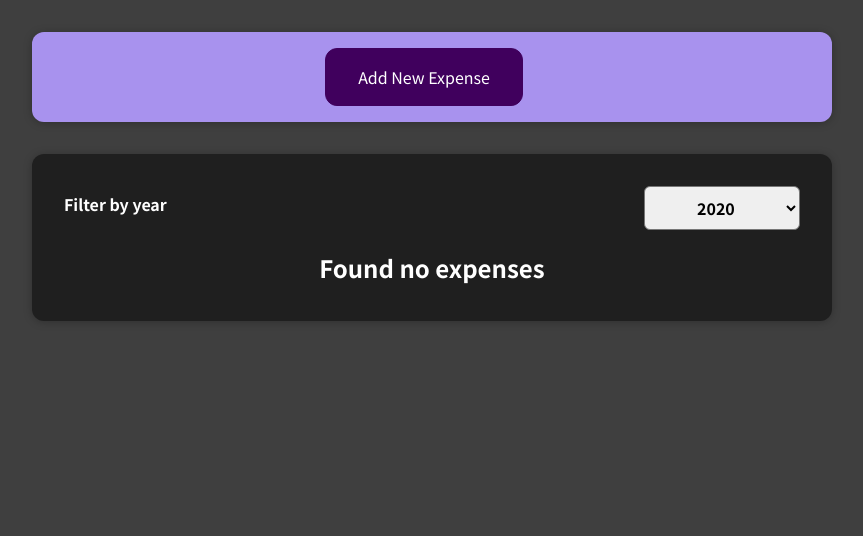
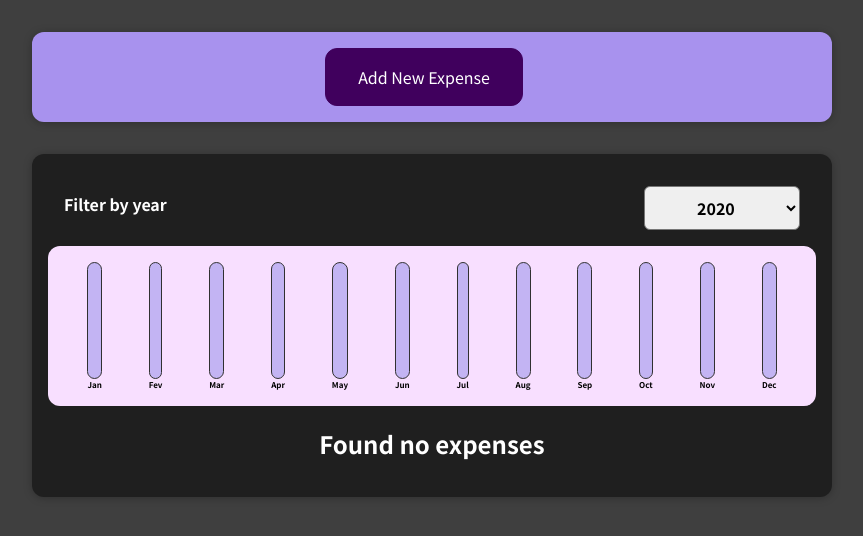
Before and after one commit to israelmalagutti/React---The-Complete-Guide, a React (Create React App) app in the folder code/: page / in a window 1280 px wide. Shown: the top 536 px of the page, without its empty margins (208-1071 px from the left). Built offline with nearby package versions, Linux system fonts and the light colour scheme.

Commit message:
07-finish-expense-app

```diff
--- a/code/src/components/Chart/Chart.js
+++ b/code/src/components/Chart/Chart.js
@@ -3,13 +3,16 @@ import "./Chart.css";
 import { ChartBar } from "./ChartBar";
 
 const Chart = ({ dataPoints }) => {
+  const dataPointValues = dataPoints.map((dataPoint) => dataPoint.value);
+  const totalMaximum = Math.max(...dataPointValues);
+
   return (
     <div className="chart">
       {dataPoints.map((dataPoint) => (
         <ChartBar
           key={dataPoint.label}
           value={dataPoint.value}
-          maxValue={null}
+          maxValue={totalMaximum}
           label={dataPoint.label}
         />
       ))}
--- a/code/src/components/Chart/ChartBar.js
+++ b/code/src/components/Chart/ChartBar.js
@@ -3,7 +3,9 @@ import "./ChartBar.css";
 const ChartBar = ({ value, maxValue, label }) => {
   let barFillHeight = "0%";
 
-  if (maxValue > 0) barFillHeight = Math.round((value / maxValue) * 100) + "%";
+  if (maxValue > 0) {
+    barFillHeight = Math.round((value / maxValue) * 100) + "%";
+  }
 
   return (
     <div className="chart-bar">
--- a/code/src/components/Expenses/Expenses.js
+++ b/code/src/components/Expenses/Expenses.js
@@ -3,6 +3,7 @@ import { useState } from "react";
 import "./Expenses.css";
 
 import { Card } from "../Ui";
+import { ExpensesChart } from "./ExpensesChart";
 import { ExpenseFilter } from "./ExpenseFilter";
 import { ExpensesList } from "./ExpensesList";
 
@@ -23,6 +24,7 @@ const Expenses = ({ expenses }) => {
         selected={filteredYear}
         onChangeExpenseFilter={filterChangeHandler}
       />
+      <ExpensesChart data={filteredExpenses} />
       <ExpensesList items={filteredExpenses} />
     </Card>
   );
--- /dev/null
+++ b/code/src/components/Expenses/ExpensesChart.js
@@ -0,0 +1,27 @@
+import { Chart } from "../Chart";
+
+const ExpensesChart = ({ data: expenses }) => {
+  const chartDataPoints = [
+    { label: "Jan", value: 0 },
+    { label: "Fev", value: 0 },
+    { label: "Mar", value: 0 },
+    { label: "Apr", value: 0 },
+    { label: "May", value: 0 },
+    { label: "Jun", value: 0 },
+    { label: "Jul", value: 0 },
+    { label: "Aug", value: 0 },
+    { label: "Sep", value: 0 },
+    { label: "Oct", value: 0 },
+    { label: "Nov", value: 0 },
+    { label: "Dec", value: 0 },
+  ];
+
+  for (const expense of expenses) {
+    const expenseMonth = expense.date.getMonth();
+    chartDataPoints[expenseMonth].value += expense.amount;
+  }
+
+  return <Chart dataPoints={chartDataPoints} />;
+};
+
+export { ExpensesChart };
--- a/code/src/components/NewExpense/ExpenseForm.js
+++ b/code/src/components/NewExpense/ExpenseForm.js
@@ -35,7 +35,7 @@ const ExpenseForm = ({ onSaveExpenseData, onCancelEditing }) => {
     try {
       const expenseData = {
         title: formData.enteredTitle,
-        price: formData.enteredPrice,
+        price: +formData.enteredPrice,
         date: new Date(formData.enteredDate),
       };
 
```
